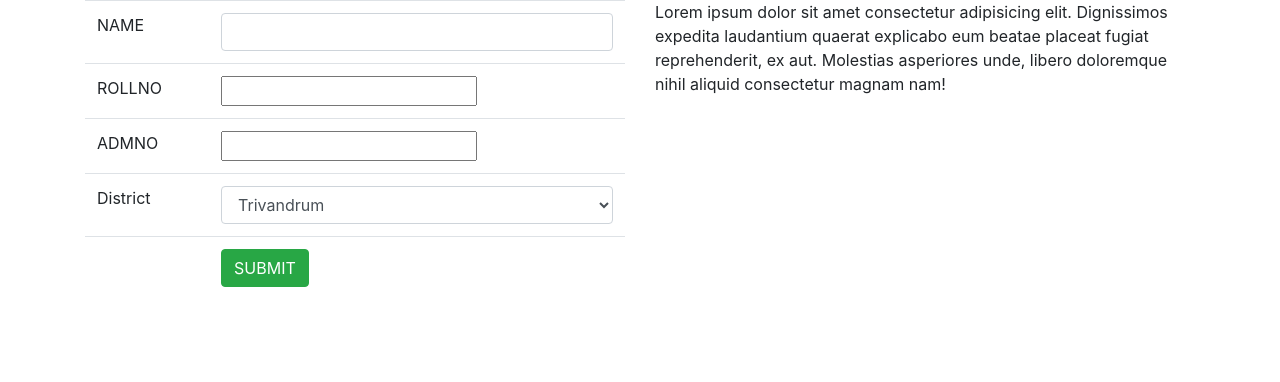
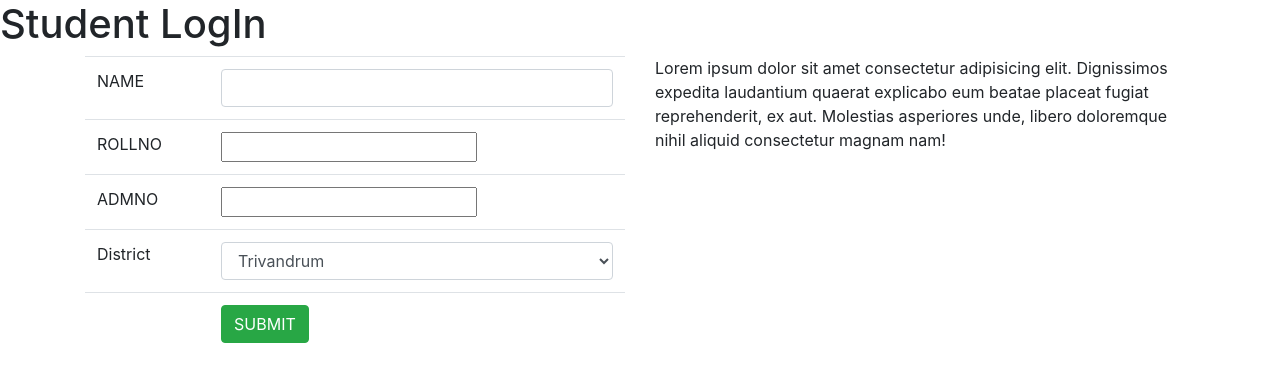
Before and after one commit to anishpdm/ASIET-2020-Batch, a plain HTML site: page test.html in a window 1280 px wide. Drawn offline with nearby package versions, Linux system fonts and the light colour scheme.

Commit message:
H1 added

```diff
--- a/test.html
+++ b/test.html
@@ -8,7 +8,7 @@
     <title>Document</title>
 </head>
 <body>
-
+<h1>    Student LogIn</h1>
     <div class="container">
         <div class="row">
             <div class="col col-12 col-sm-6">
```
